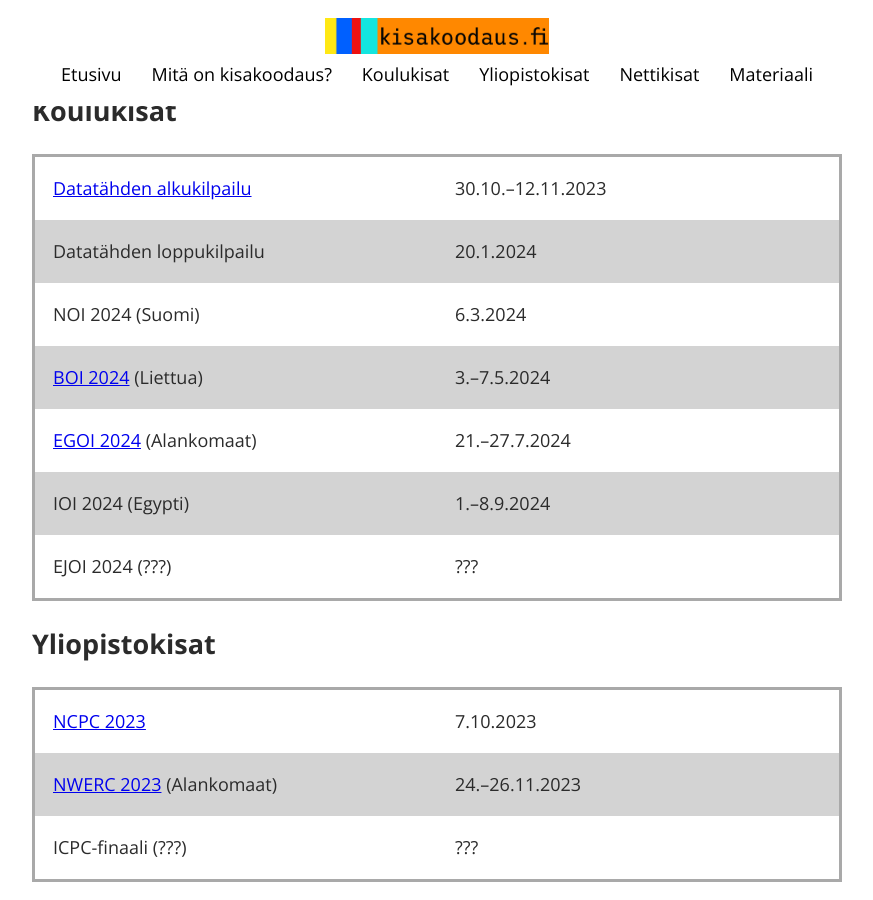
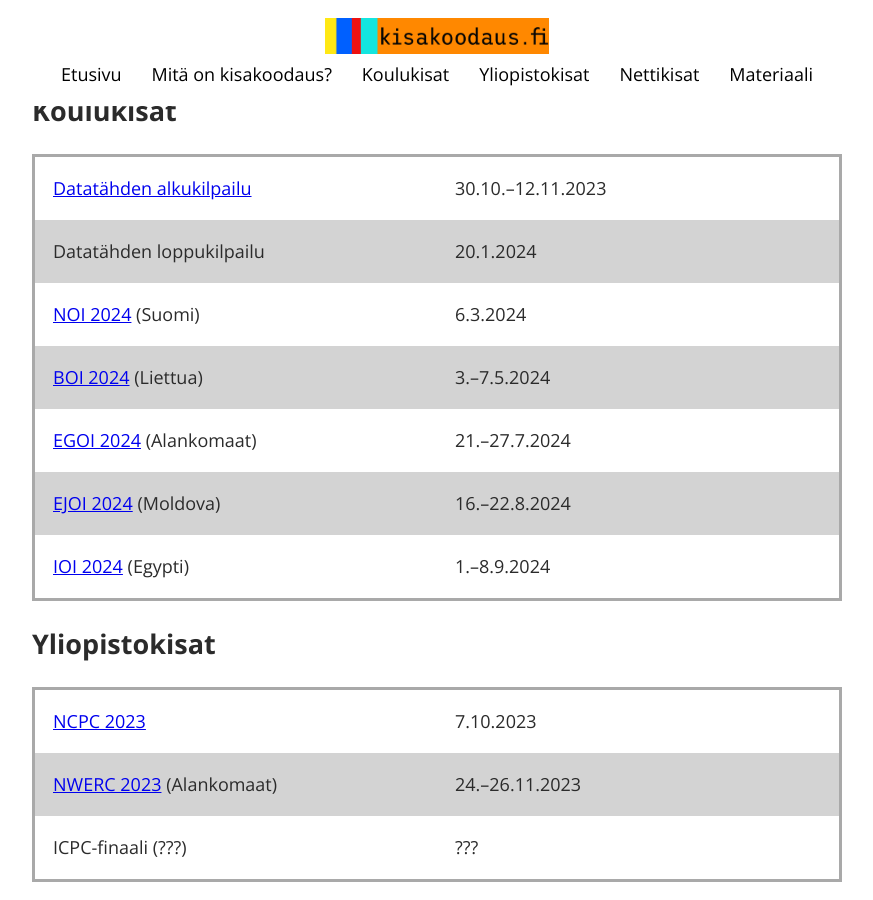
Before and after one commit to kisakoodaus/kisakoodaus.fi, a Jekyll site: the page built from index.html, in a window 1280 px wide and 900 px high, scrolled down 518 px. Shown: the whole window, without its empty margins (203-1076 px from the left). Built offline with Jekyll 4.4.1, drawn with Linux system fonts in a browser that asks for light colours.

Commit message:
Päivitä linkit

```diff
--- a/index.html
+++ b/index.html
@@ -159,11 +159,11 @@
 <table class="schedule">
 <tr><td><a href="https://datatahti.fi/">Datatähden alkukilpailu</a></td><td>30.10.–12.11.2023</td></tr>
 <tr><td>Datatähden loppukilpailu</td><td>20.1.2024</td></tr>
-<tr><td>NOI 2024 (Suomi)</td><td>6.3.2024</td></tr>
+<tr><td><a href="https://cses.fi/noi-2024">NOI 2024</a> (Suomi)</td><td>6.3.2024</td></tr>
 <tr><td><a href="https://boi2024.lmio.lt/">BOI 2024</a> (Liettua)</td><td>3.–7.5.2024</td></tr>
 <tr><td><a href="https://egoi2024.nl/">EGOI 2024</a> (Alankomaat)</td><td>21.–27.7.2024</td></tr>
-<tr><td>IOI 2024 (Egypti)</td><td>1.–8.9.2024</td></tr>
-<tr><td>EJOI 2024 (???)</td><td>???</td></tr>
+<tr><td><a href="https://ejoi2024.gov.md/">EJOI 2024</a> (Moldova)</td><td>16.–22.8.2024</td></tr>
+<tr><td><a href="https://www.ioi2024.eg/">IOI 2024</a> (Egypti)</td><td>1.–8.9.2024</td></tr>
 </table>
 
 <h2 id="yliopistokisat">Yliopistokisat</h2>
```
